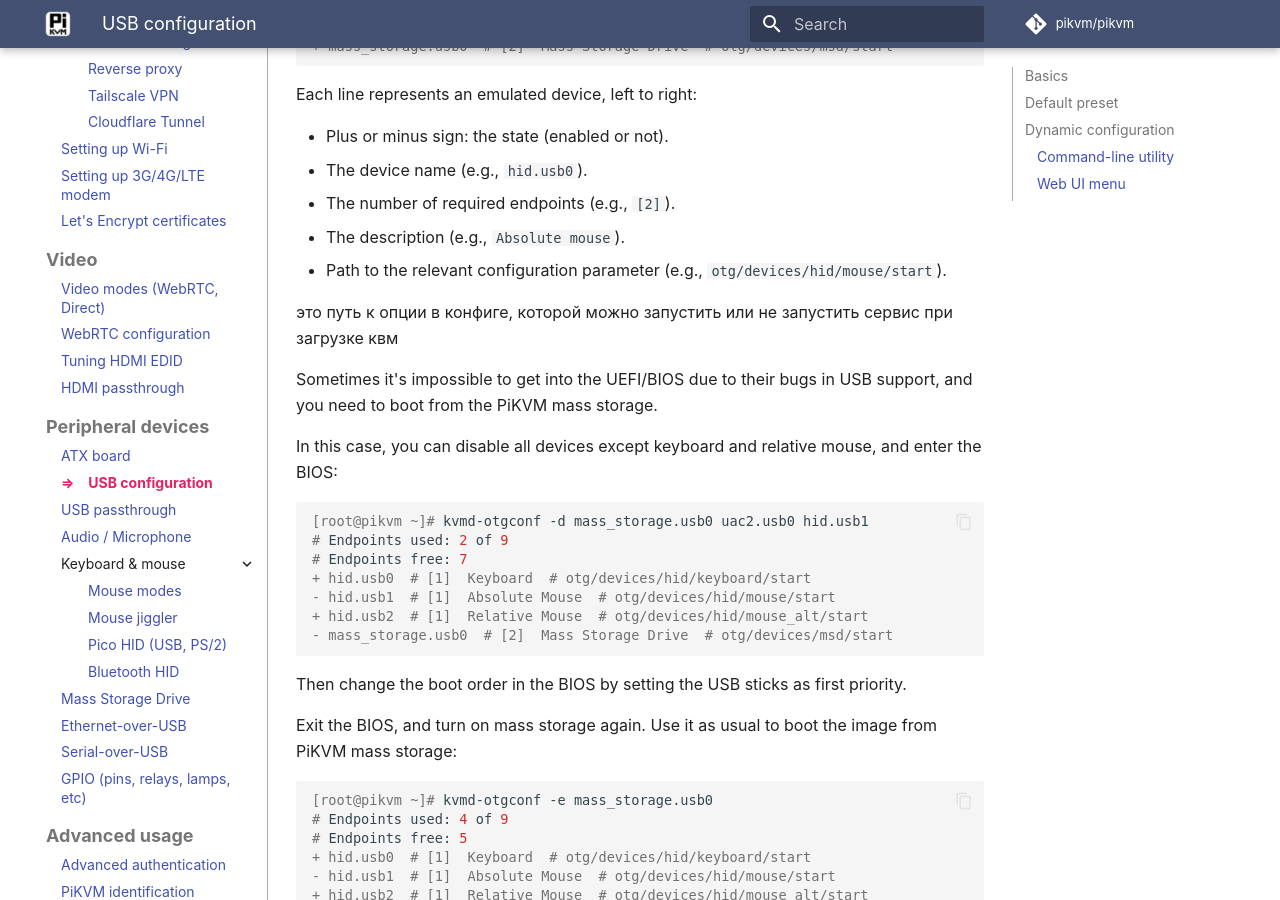
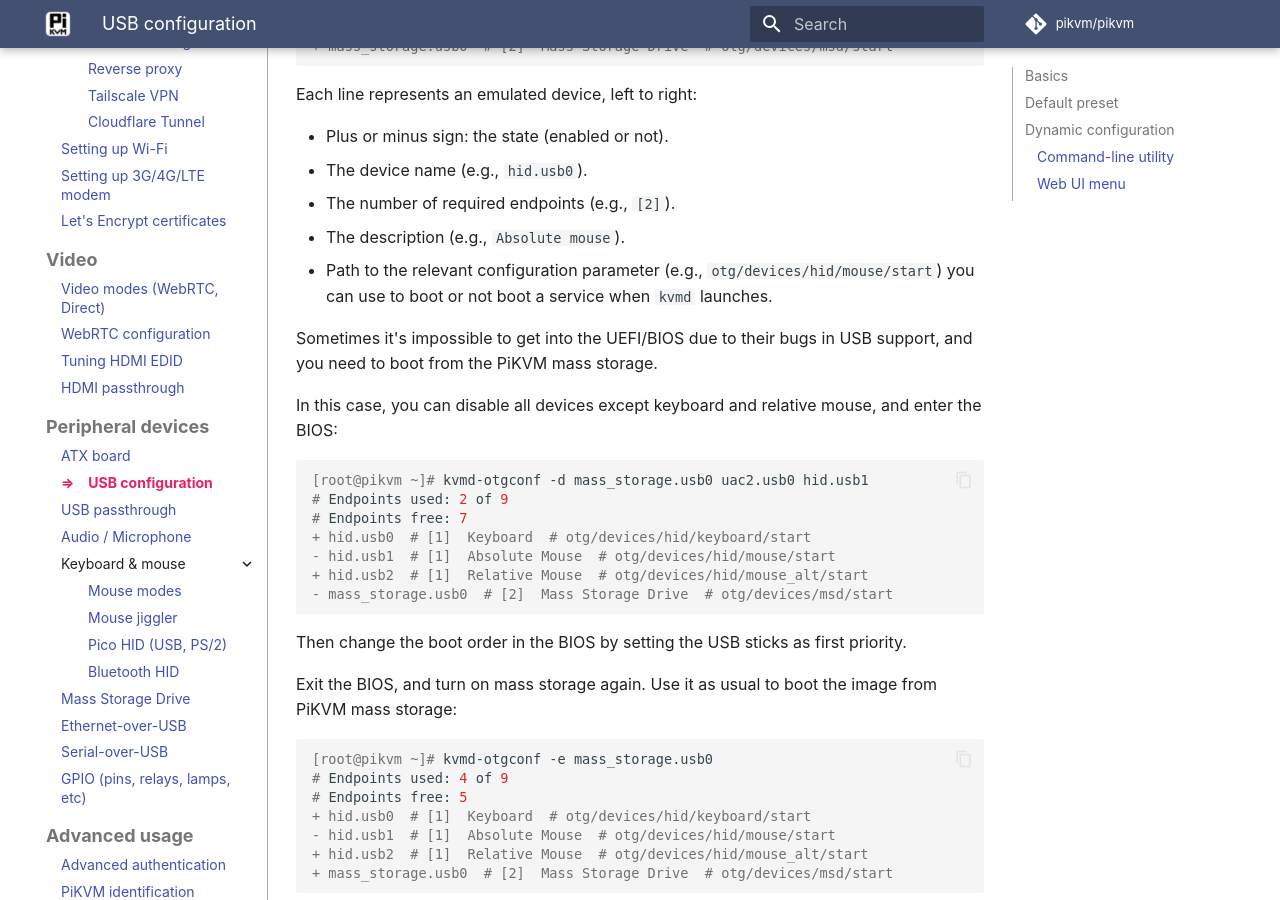
Before and after one commit to pikvm/pikvm, an MkDocs documentation site: the page built from docs/usb.md, in a window 1280 px wide and 900 px high, scrolled down 2644 px. Built offline with MkDocs 1.6.1 and Material for MkDocs 9.7.7, drawn with Linux system fonts in a browser that asks for light colours; some web fonts are replaced; comment, search, counter and statistics services are not loaded.

Commit message:
Quick fix for a usb config part

```diff
--- a/docs/usb.md
+++ b/docs/usb.md
@@ -123,9 +123,7 @@
 * The device name (e.g., `hid.usb0`).
 * The number of required endpoints (e.g., `[2]`).
 * The description (e.g., `Absolute mouse`).
-* Path to the relevant configuration parameter (e.g., `otg/devices/hid/mouse/start`).
-
-это путь к опции в конфиге, которой можно запустить или не запустить сервис при загрузке квм
+* Path to the relevant configuration parameter (e.g., `otg/devices/hid/mouse/start`) you can use to boot or not boot a service when `kvmd` launches.
 
 Sometimes it's impossible to get into the UEFI/BIOS due to their bugs
 in USB support, and you need to boot from the PiKVM mass storage.
```
